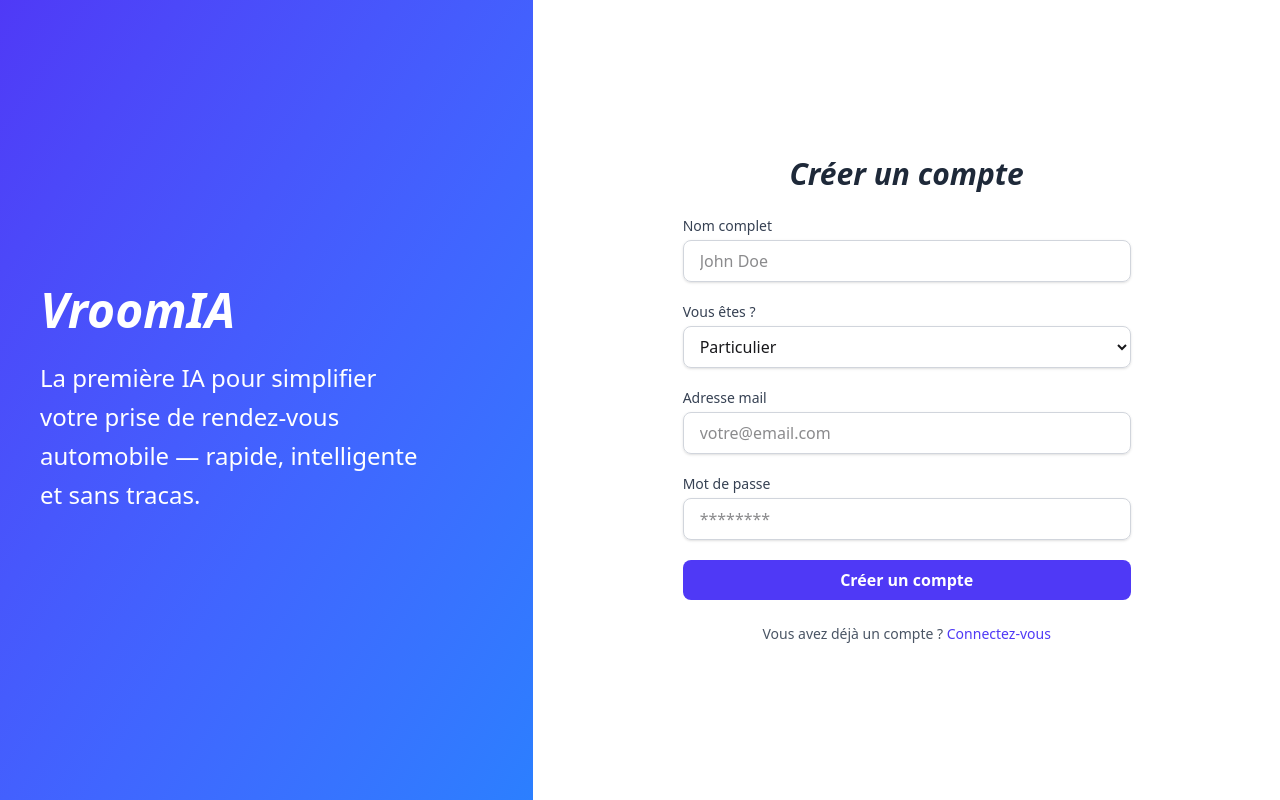
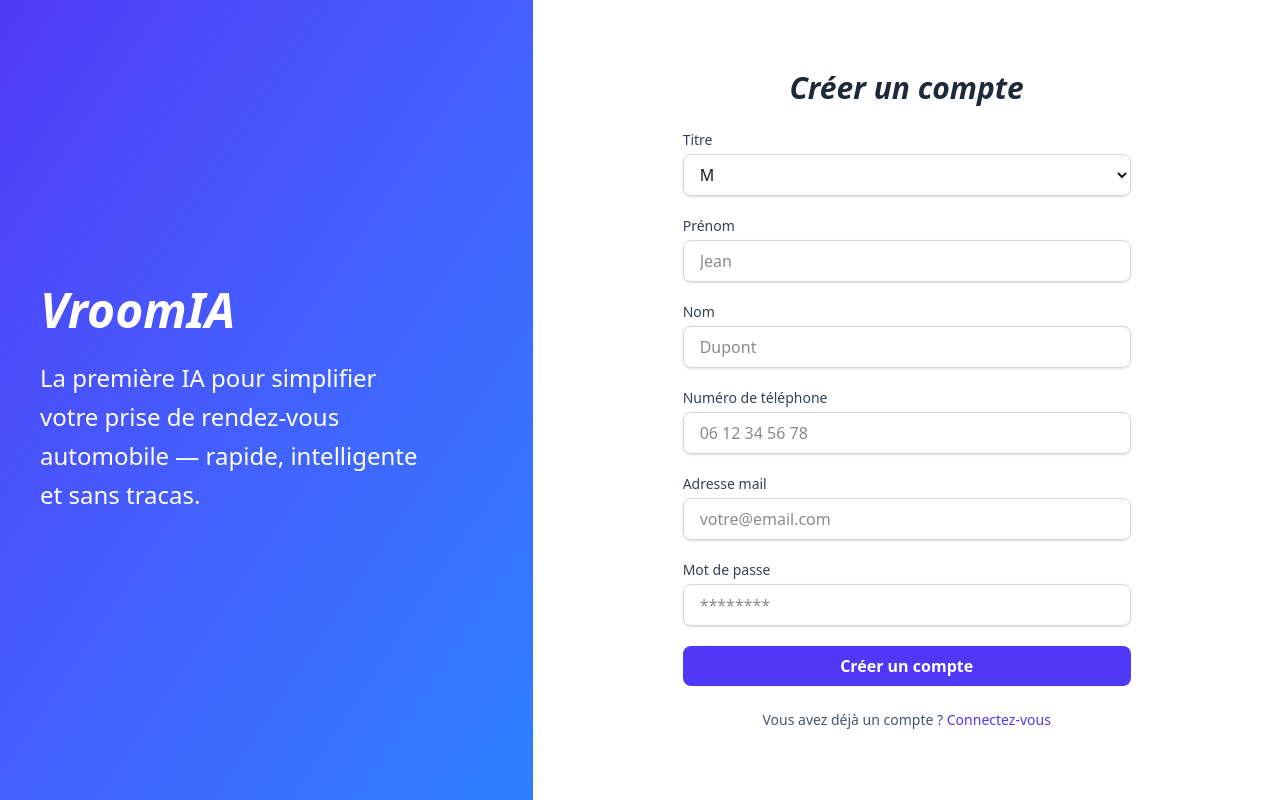
Before and after one commit to Buldozer42/VroomIA, a Next.js app in the folder vroomia-front/: page / in a window 1280 px wide. Both pictures are taken after a click on the button "Inscrivez-vous". Built offline with nearby package versions, Linux system fonts and the light colour scheme.

Commit message:
connexion front - api

```diff
--- a/vroomia-front/src/app/login/page.tsx
+++ b/vroomia-front/src/app/login/page.tsx
@@ -3,6 +3,58 @@ import React, { useState } from 'react';
 
 export default function LoginPage() {
   const [isLogin, setIsLogin] = useState(true);
+  const [title, setTitle] = useState('M');
+
+  // États pour tous les champs du formulaire
+  const [firstname, setFirstname] = useState('');
+  const [lastname, setLastname] = useState('');
+  const [phone, setPhone] = useState('');
+  const [company, setCompany] = useState('');
+  const [email, setEmail] = useState('');
+  const [password, setPassword] = useState('');
+
+  // Fonction de gestion du submit
+  const handleSubmit = async (e) => {
+    e.preventDefault();
+
+    const formData = {
+      title,
+      email,
+      password,
+      ...(isLogin
+        ? {}
+        : {
+            firstname,
+            lastname,
+            phone,
+            ...(title === 'société' ? { company } : {}),
+          }),
+    };
+
+    // Exemple d'URL (à remplacer par ton endpoint réel)
+    const url = isLogin
+      ? 'http://localhost:8000/api/login'
+      : 'http://localhost:8000/api/register';
+
+    try {
+      const response = await fetch(url, {
+        method: 'POST',
+        headers: { 'Content-Type': 'application/json' },
+        body: JSON.stringify(formData),
+      });
+
+      const result = await response.json();
+
+      if (response.ok) {
+        console.log('Succès :', result);
+        // Par exemple, rediriger ou stocker token ici
+      } else {
+        console.error('Erreur :', result.message);
+      }
+    } catch (error) {
+      console.error('Erreur réseau :', error);
+    }
+  };
 
   return (
     <div className="min-h-screen flex flex-col md:flex-row">
@@ -24,49 +76,108 @@ export default function LoginPage() {
             {isLogin ? 'Se connecter' : 'Créer un compte'}
           </h2>
 
-          <form className="space-y-5">
+          <form className="space-y-5" onSubmit={handleSubmit}>
             {!isLogin && (
               <>
+                {/* Title */}
                 <div>
                   <label className="block text-sm font-medium text-gray-700 mb-1">
-                    Nom complet
+                    Titre
+                  </label>
+                  <select
+                    value={title}
+                    onChange={(e) => setTitle(e.target.value)}
+                    className="w-full px-3 py-2 border border-gray-300 rounded-lg shadow-sm focus:ring-2 focus:ring-indigo-400 focus:outline-none"
+                  >
+                    <option value="M">M</option>
+                    <option value="Mme">Mme</option>
+                    <option value="société">Société</option>
+                  </select>
+                </div>
+
+                {/* Firstname */}
+                <div>
+                  <label className="block text-sm font-medium text-gray-700 mb-1">
+                    Prénom
                   </label>
                   <input
                     type="text"
-                    placeholder="John Doe"
+                    value={firstname}
+                    onChange={(e) => setFirstname(e.target.value)}
+                    placeholder="Jean"
                     className="w-full px-4 py-2 border border-gray-300 rounded-lg shadow-sm focus:ring-2 focus:ring-indigo-400 focus:outline-none"
                   />
                 </div>
+
+                {/* Lastname */}
                 <div>
                   <label className="block text-sm font-medium text-gray-700 mb-1">
-                    Vous êtes ?
+                    Nom
                   </label>
-                  <select
-                    className="w-full px-3 py-2 border border-gray-300 rounded-lg shadow-sm focus:ring-2 focus:ring-indigo-400 focus:outline-none"
-                  >
-                    <option value="particulier">Particulier</option>
-                    <option value="entreprise">Entreprise</option>
-                  </select>
+                  <input
+                    type="text"
+                    value={lastname}
+                    onChange={(e) => setLastname(e.target.value)}
+                    placeholder="Dupont"
+                    className="w-full px-4 py-2 border border-gray-300 rounded-lg shadow-sm focus:ring-2 focus:ring-indigo-400 focus:outline-none"
+                  />
                 </div>
+
+                {/* Phone number */}
+                <div>
+                  <label className="block text-sm font-medium text-gray-700 mb-1">
+                    Numéro de téléphone
+                  </label>
+                  <input
+                    type="tel"
+                    value={phone}
+                    onChange={(e) => setPhone(e.target.value)}
+                    placeholder="06 12 34 56 78"
+                    className="w-full px-4 py-2 border border-gray-300 rounded-lg shadow-sm focus:ring-2 focus:ring-indigo-400 focus:outline-none"
+                  />
+                </div>
+
+                {/* Company name (only if société) */}
+                {title === 'société' && (
+                  <div>
+                    <label className="block text-sm font-medium text-gray-700 mb-1">
+                      Nom de l'entreprise
+                    </label>
+                    <input
+                      type="text"
+                      value={company}
+                      onChange={(e) => setCompany(e.target.value)}
+                      placeholder="Nom de la société"
+                      className="w-full px-4 py-2 border border-gray-300 rounded-lg shadow-sm focus:ring-2 focus:ring-indigo-400 focus:outline-none"
+                    />
+                  </div>
+                )}
               </>
             )}
 
+            {/* Email */}
             <div>
               <label className="block text-sm font-medium text-gray-700 mb-1">
                 Adresse mail
               </label>
               <input
                 type="email"
+                value={email}
+                onChange={(e) => setEmail(e.target.value)}
                 placeholder="votre@email.com"
                 className="w-full px-4 py-2 border border-gray-300 rounded-lg shadow-sm focus:ring-2 focus:ring-indigo-400 focus:outline-none"
               />
             </div>
+
+            {/* Password */}
             <div>
               <label className="block text-sm font-medium text-gray-700 mb-1">
                 Mot de passe
               </label>
               <input
                 type="password"
+                value={password}
+                onChange={(e) => setPassword(e.target.value)}
                 placeholder="********"
                 className="w-full px-4 py-2 border border-gray-300 rounded-lg shadow-sm focus:ring-2 focus:ring-indigo-400 focus:outline-none"
               />
```
